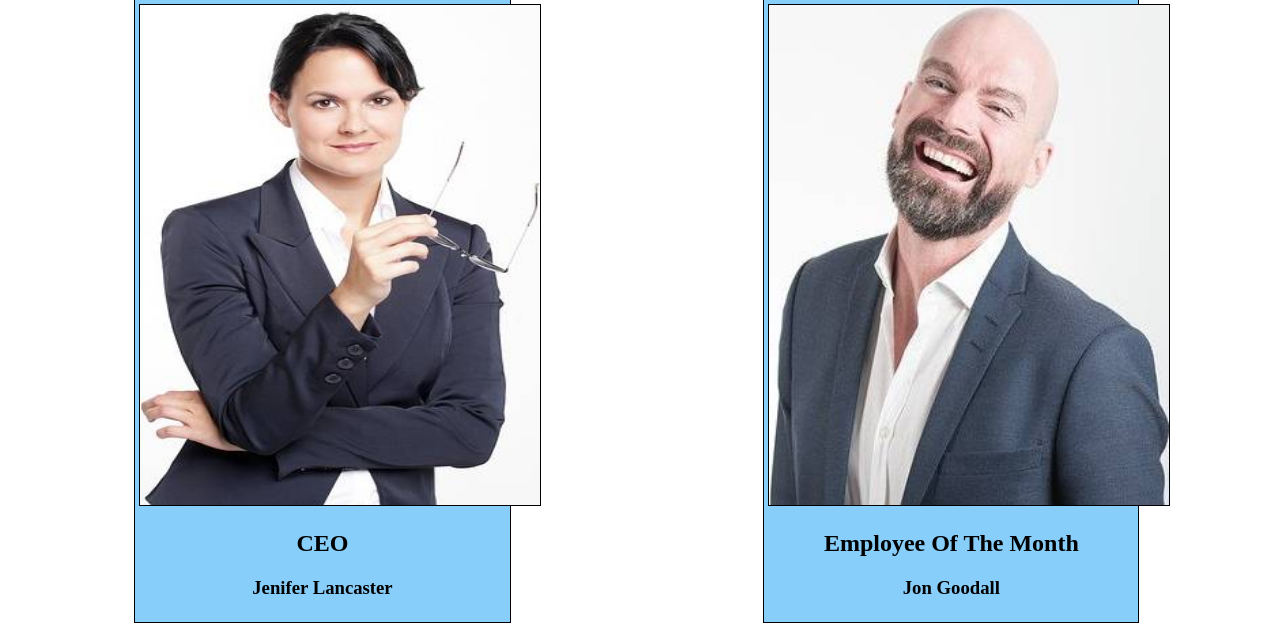
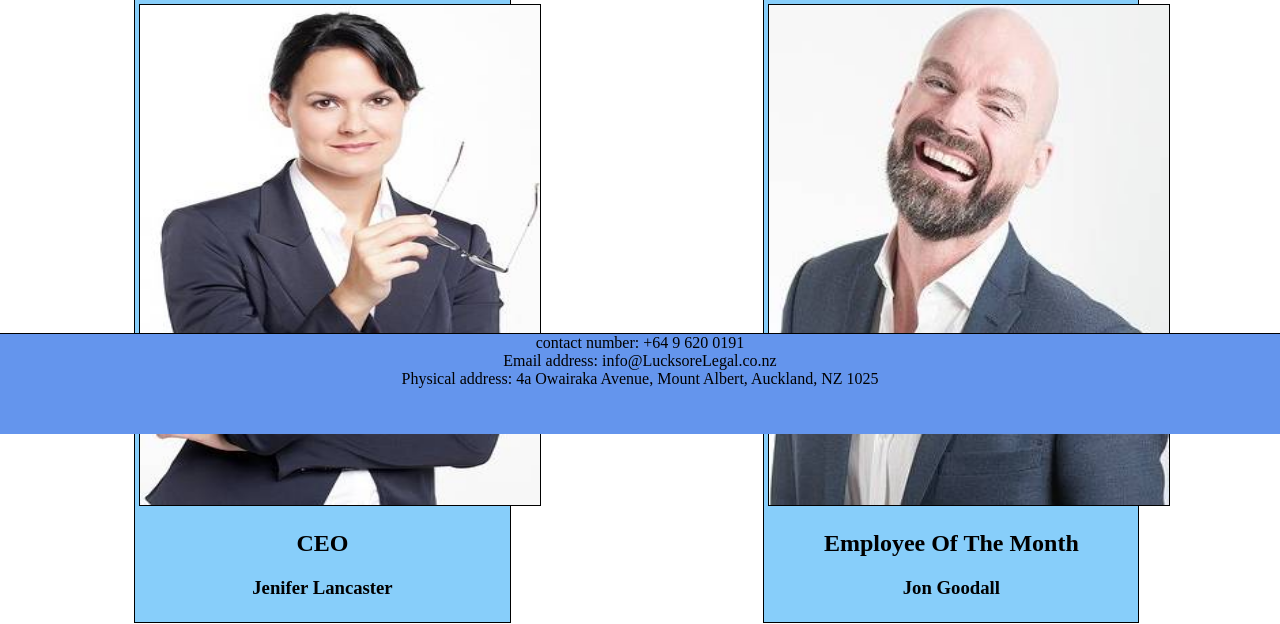
Before and after one commit to MatthewKlemick/LawFirmSite-Matthew, a Flask app: page / in a window 1280 px wide. Shown: the part 366-990 px from the top of the page. Run offline with Flask 2, Linux system fonts and the light colour scheme.

Commit message:
Footer section completed

```diff
--- a/main.py
+++ b/main.py
@@ -9,7 +9,8 @@ main.config['Images'] = images
 
 @main.route('/')
 def Main():
-    Image_name1 = os.path.join(main.config['Images'], 'logo.jpg')
-    Image_name2 = os.path.join(main.config['Images'], 'business-woman.jpg')
-    Image_name3 = os.path.join(main.config['Images'], 'business-man.jpg')
-    return render_template('mainpage.html', I1 = Image_name1, I2 = Image_name2, I3 = Image_name3)
+    i1 = os.path.join(main.config['Images'], 'logo.jpg')
+    i2 = os.path.join(main.config['Images'], 'business-woman.jpg')
+    i3 = os.path.join(main.config['Images'], 'business-man.jpg')
+    i4 = os.path.join(main.config['Images'], 'space.jpg')
+    return render_template('mainpage.html', I1 = i1, I2 = i2, I3 = i3, I4 = i4 )
--- a/templates/mainpage.html
+++ b/templates/mainpage.html
@@ -1,6 +1,10 @@
 <!DOCTYPE html>
 <html>
     <style>
+    html {
+    position: relative;
+    min-height: 100%;
+    }
     .logo{
     display: block;
     margin-left: auto;
@@ -51,7 +55,25 @@
     margin-top: 5%;
     margin-bottom: 5%;
     }
+    footer{
+    background-color: cornflowerblue;
+    border-top: 1px solid black;
+    position: fixed;
+    left: 0;
+    bottom: 0;
+    height: 100px;
+    width: 100%;
+    overflow: hidden;
+    }
+    .space {
+    min-height: 100%;
+    position:relative;
+    }
+    .finalE{
+    height: 200px;
+    }
     </style>
+    <div class="space">
         <body>
             <header>
                 <img src="{{ I1 }}" class="logo" alt="our logo">
@@ -110,5 +132,18 @@
                     </div>
                 </div>
             </div>
+            <img src="{{ I4 }}" class="finalE" alt="error">
+            <div class="division">
+                <footer>
+                    <div class="text">
+                        contact number: +64 9 620 0191
+                        <br>
+                        Email address: info@LucksoreLegal.co.nz
+                        <br>
+                        Physical address: 4a Owairaka Avenue, Mount Albert, Auckland, NZ 1025
+                        </div>
+                </footer>
+            </div>
         </body>
+    </div>
 </html>
```
Also changed, not shown: static/Images/space.jpg (added), 1 other file. Lines whose indentation alone changed are shown as unchanged.
